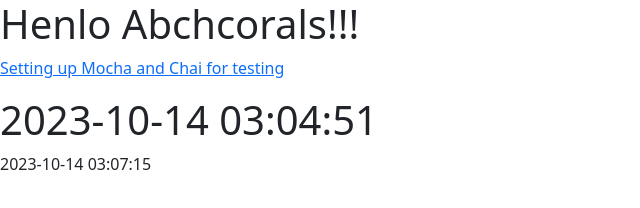
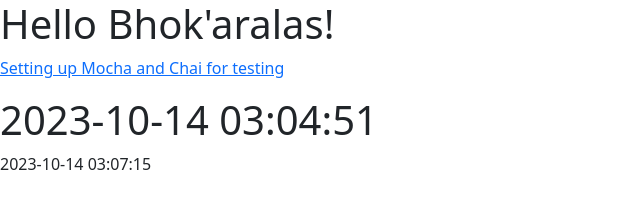
Before and after one commit to TeglonDiogenes/teglondiogenes.github.io, an Eleventy site: page index.md in a window 1280 px wide. Shown: the whole page, without its empty margins (0-640 px from the left). Built offline with nearby package versions, Linux system fonts and the light colour scheme; Eleventy itself is replaced by a stand-in of ours; files that its build step writes are made by us from their sources.

Commit message:
--wip-- [skip ci]

```diff
--- a/index.md
+++ b/index.md
@@ -3,7 +3,7 @@ layout: layout/main.njk
 title: Nildacha
 ---
 
-# Henlo Abchcorals!!!
+# Hello Bhok'aralas!
 
 [Setting up Mocha and Chai for testing](/mocha-chai-setup)
 
```
Also changed, not shown: 1 other file.
